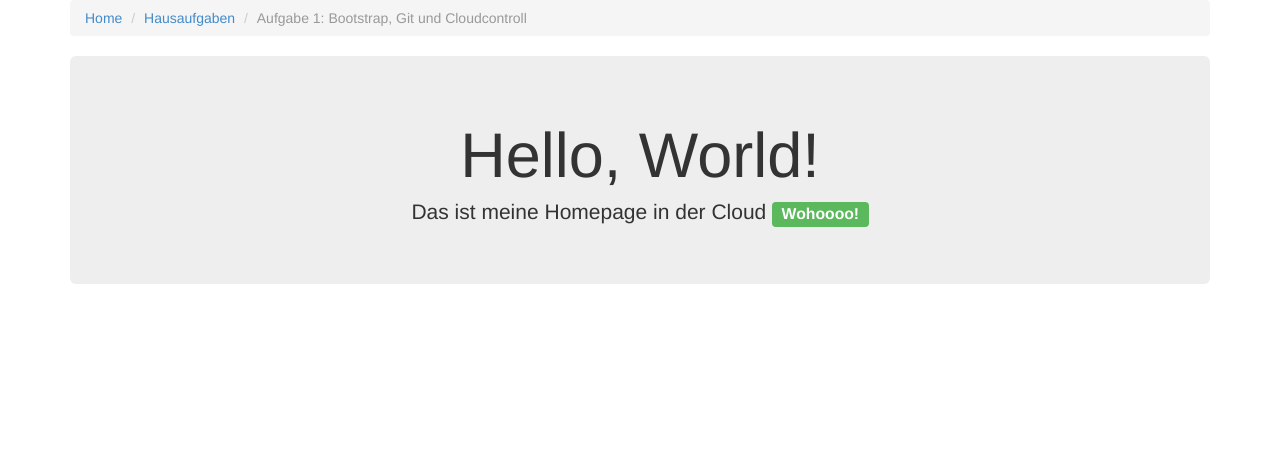
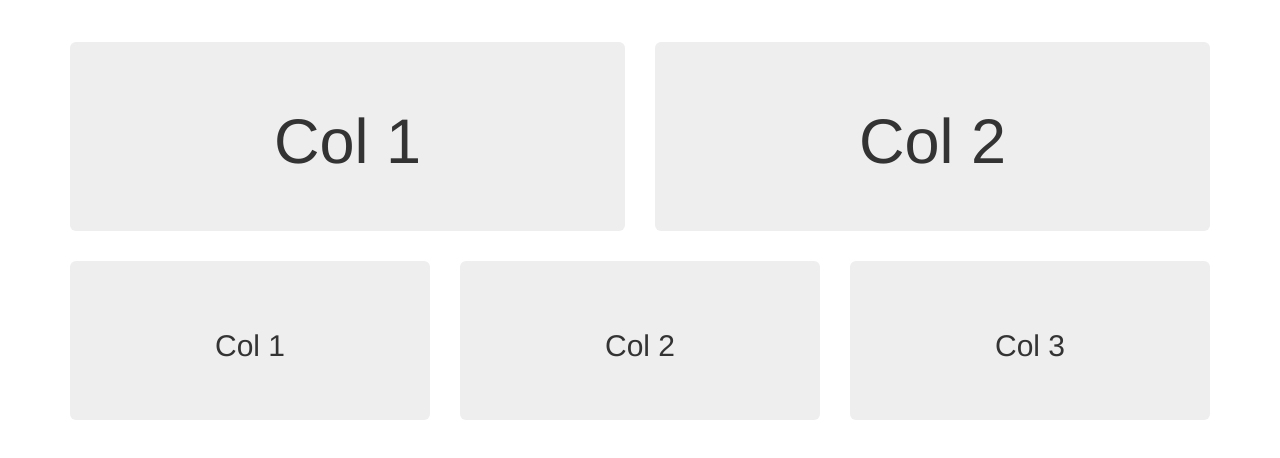
Before and after one commit to Sergej-K/iversity_web_development_1, a plain HTML site: page index.html in a window 1280 px wide. Drawn offline with nearby package versions, Linux system fonts and the light colour scheme.

Commit message:
Trying out some bootstrap elements

```diff
--- /dev/null
+++ b/css/main.css
@@ -0,0 +1,3 @@
+.main {
+	margin-top:3em
+}
--- a/index.html
+++ b/index.html
@@ -1,36 +1,56 @@
 <!DOCTYPE html>
-<html>
+<html lang="de">
 <head>
 	<title>Web-Engineering I: HW1</title>
 	<meta charset="UTF-8"/>
-    <!-- Bootstrap -->
+	<meta name="viewport" content="width=device-width, initial-scale=1.0">
 	<link href="css/bootstrap.min.css" rel="stylesheet" media="screen">
-
-    <!-- HTML5 shim and Respond.js IE8 support of HTML5 elements and media queries -->
-    <!--[if lt IE 9]>
-      <script src="../../assets/js/html5shiv.js"></script>
-      <script src="../../assets/js/respond.min.js"></script>
-    <![endif]-->
+	<link href="css/main.css" rel="stylesheet" media="screen">
 </head>
 <body>
-  <div class="container">
-	    <ol class="breadcrumb">
-	    	<li><a href="#">Home</a></li>
-			<li><a href="#">Hausaufgaben</a></li>
-			<li class="active">Aufgabe 1: Bootstrap, Git und Cloudcontroll</li>
-		</ol>
-
+	<div class="container main">
+		<div class="row">
+			<div class="col-sm-6">
 				<div class="jumbotron">
 					<div class="container text-center">
-	    		<h1>Hello, World!</h1>
-	    		<p>Das ist meine Homepage in der Cloud <span class="label label-success">Wohoooo!</span></p>
+						<h1>Col 1</h1>
+					</div>
+				</div>
+			</div>
+			<div class="col-sm-6">
+				<div class="jumbotron">
+					<div class="container text-center">
+						<h1>Col 2</h1>
+					</div>
+				</div>
+			</div>
+		</div>
+		<div class="row">
+			<div class="col-sm-4">
+				<div class="jumbotron">
+					<div class="container text-center">
+						<h2>Col 1</h2>
+					</div>
+				</div>
+			</div>
+			<div class="col-sm-4">
+				<div class="jumbotron">
+					<div class="container text-center">
+						<h2>Col 2</h2>
+					</div>
+				</div>
+			</div>
+			<div class="col-sm-4">
+				<div class="jumbotron">
+					<div class="container text-center">
+						<h2>Col 3</h2>
+					</div>
+				</div>
 			</div>
 		</div>
 	</div>
 
-    <!-- jQuery (necessary for Bootstrap's JavaScript plugins) -->
 	<script src="//code.jquery.com/jquery.js"></script>
-    <!-- Include all compiled plugins (below), or include individual files as needed -->
 	<script src="js/bootstrap.min.js"></script>
 </body>
 </html>
```
Lines whose indentation alone changed are shown as unchanged.
